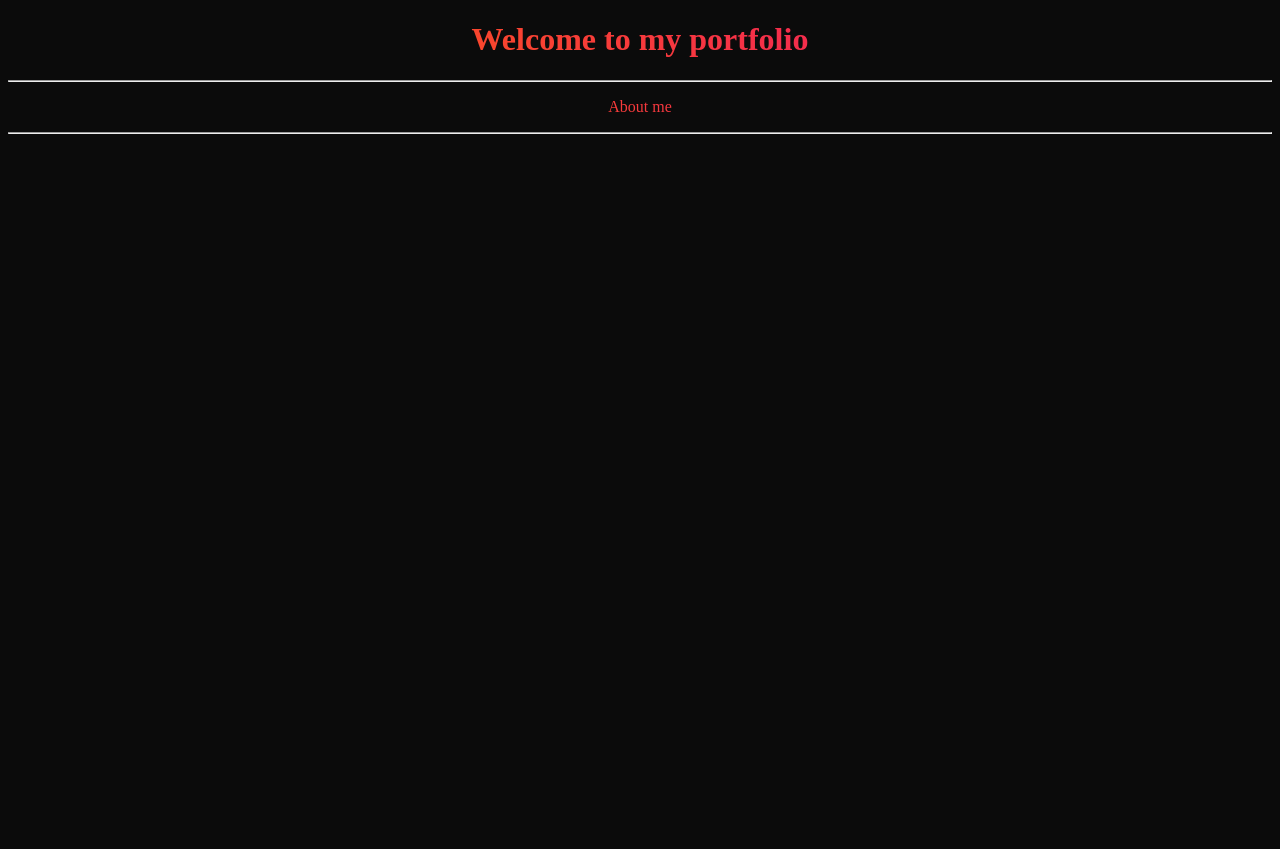
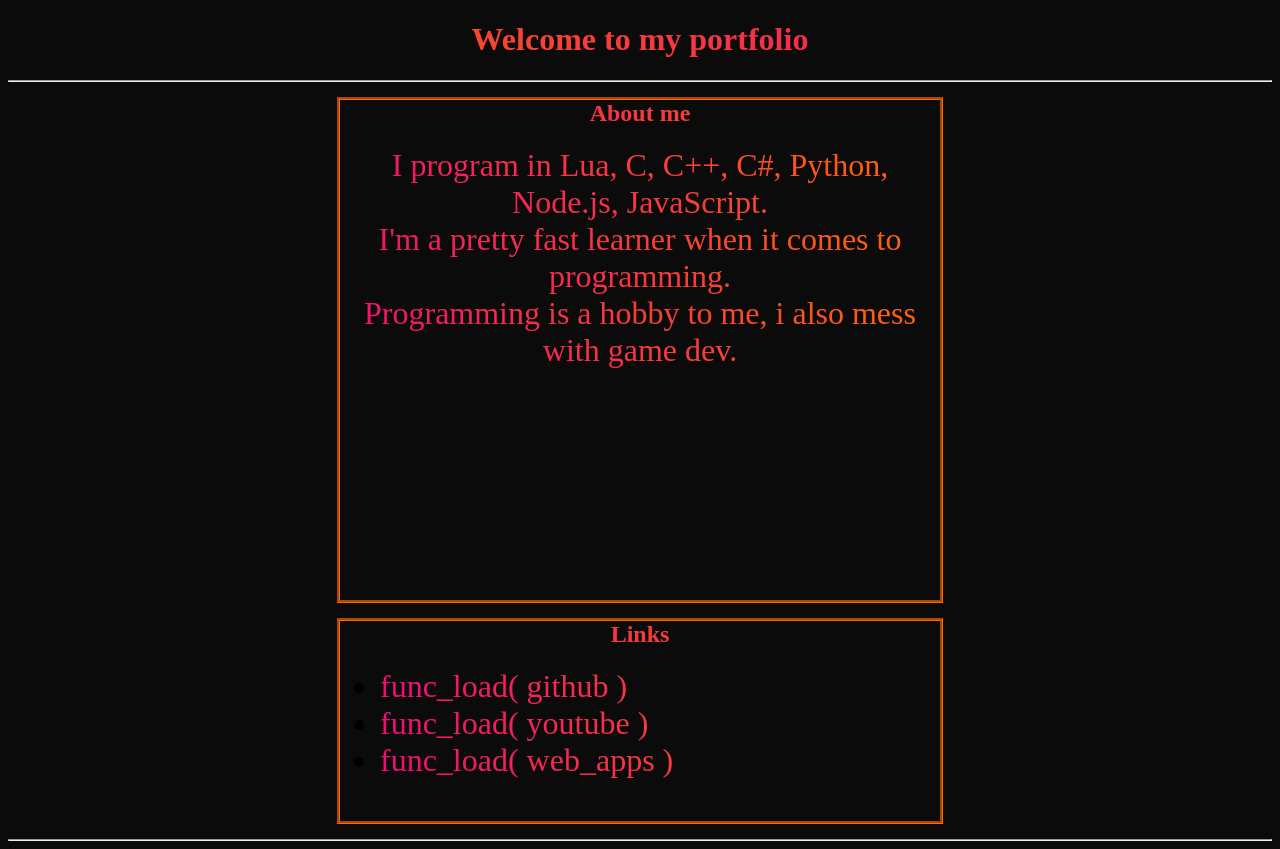
Before and after one commit to code-Toby/code-toby.github.io, a plain HTML site: page index.html in a window 1280 px wide. Before the commit the page ends 800 px from the top, so only its background shows below. Drawn offline with Linux system fonts and the light colour scheme; a web font is replaced by a local one.

Commit message:
modified:   index.html modified:   index_style.css

```diff
--- a/index.html
+++ b/index.html
@@ -13,10 +13,19 @@
         <hr>
         <div>
             <div id="about_me">
-                <p>About me</p>
+                <h2>About me</h2>
+                <p>I program in Lua, C, C++, C#, Python, Node.js, JavaScript.</p>
+                <p>I'm a pretty fast learner when it comes to programming.</p>
+                <p>Programming is a hobby to me, i also mess with game dev.</p>
+
             </div>
             <div id="links">
-
+                <h2>Links</h2>
+                <ul>
+                    <li><a href="https://github.com/code-Toby?tab=repositories">func_load( github )</a></li>
+                    <li><a href="https://www.youtube.com/@CodeToby">func_load( youtube )</a></li>
+                    <li><a href="app_pages/main.html">func_load( web_apps )</a></li>
+                </ul>
             </div>
         </div>
         <hr>
--- a/index_style.css
+++ b/index_style.css
@@ -15,16 +15,30 @@ h1{
     -webkit-background-clip: text;
     -webkit-text-fill-color: transparent;
     text-fill-color: transparent;
-
-
 }
 
-p{
+h2{
     font-weight: 400px;
     font-family: "Train One", serif;
     text-align: center;
 
-    background: linear-gradient(45deg, #ff6a00, #ee0979);
+    background: linear-gradient(45deg, #ee0979, #ff6a00);
+    -webkit-background-clip: text;
+    -webkit-text-fill-color: transparent;
+    text-fill-color: transparent;
+
+    margin-top: 0px;
+}
+
+p{
+    margin-top: 0;
+    margin-bottom: 0;
+    font-weight: 400px;
+    font-size: 32px;
+    font-family: "Train One", serif;
+    text-align: center;
+
+    background: linear-gradient(45deg, #ee0979, #ff6a00);
     -webkit-background-clip: text;
     -webkit-text-fill-color: transparent;
     text-fill-color: transparent;
@@ -33,3 +47,37 @@ p{
 hr{
     color:#ff6a00;
 }
+
+div{
+    margin-bottom: 15px;
+}
+
+li{
+
+    font-weight: 400px;
+    font-size: 32px;
+    font-family: "Train One", serif;
+
+    background: linear-gradient(45deg, #ee0979, #ff6a00);
+    -webkit-background-clip: text;
+    -webkit-text-fill-color: transparent;
+    text-fill-color: transparent;
+}
+
+#about_me{
+    margin: auto;
+    margin-top: 15px;
+    width: 600px;
+    height: 500px;
+    border-style: groove;
+    border-color: #ff6a00;
+}
+
+#links{
+    margin: auto;
+    margin-top: 15px;
+    width: 600px;
+    height: 200px;
+    border-style: groove;
+    border-color: #ff6a00;
+}
```
